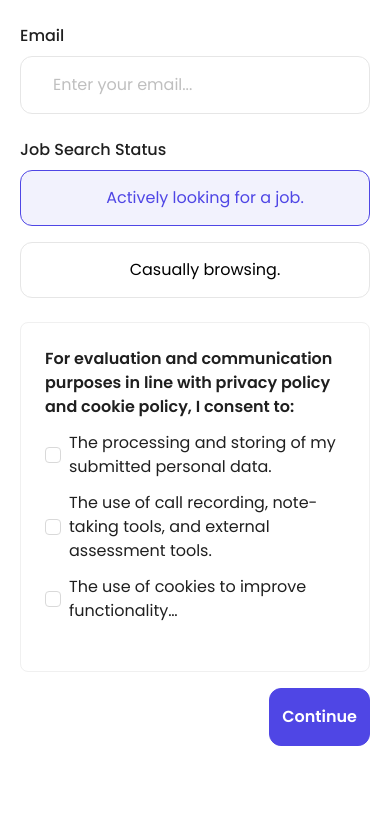
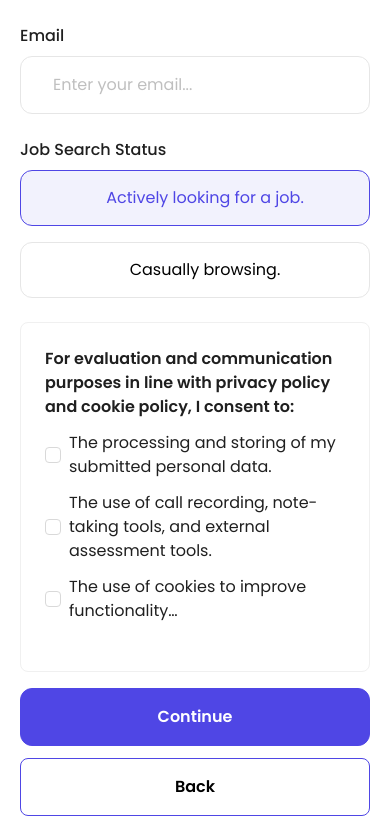
Before and after one commit to tubaguskencana/blockforgex, a React (Vite) app: page /#/apply/step/1 in a window 390 px wide. Shown: the part 452-1288 px from the top of the page. Before the commit the page ends 1218 px from the top, so only its background shows below. Built offline with nearby package versions, Linux system fonts and the light colour scheme; some icons are missing.

Commit message:
fix action button at mobile

```diff
--- a/src/pages/apply/StepPage.jsx
+++ b/src/pages/apply/StepPage.jsx
@@ -101,25 +101,24 @@ export default function StepPage({ total = 7 }) {
                 {body}
             </div>
             <div className="z-10 mt-auto bg-white pt-4">
-                <div className="flex items-center justify-between gap-4">
+                <div className="flex flex-col-reverse gap-3 lg:flex-row lg:items-center lg:justify-between">
                     <Button
                         onClick={prev}
-                        className={`rf-btn-default ${n <= 1 ? 'invisible' : ''}`}
+                        className={`${n <= 1 ? 'hidden lg:invisible' : ''} w-full lg:w-auto rf-btn-default`}
                     >
                         Back
                     </Button>
 
-                    <Space align="center">
                     <Button
                         type="primary"
                         onClick={handleContinue}
-                            className="rf-btn-primary"
+                        className="w-full lg:w-auto rf-btn-primary"
                     >
                         {n < total ? 'Continue' : 'Submit'}
                     </Button>
-                    </Space>
                 </div>
             </div>
+
         </section>
     )
 }
```
Lines whose indentation alone changed are shown as unchanged.
